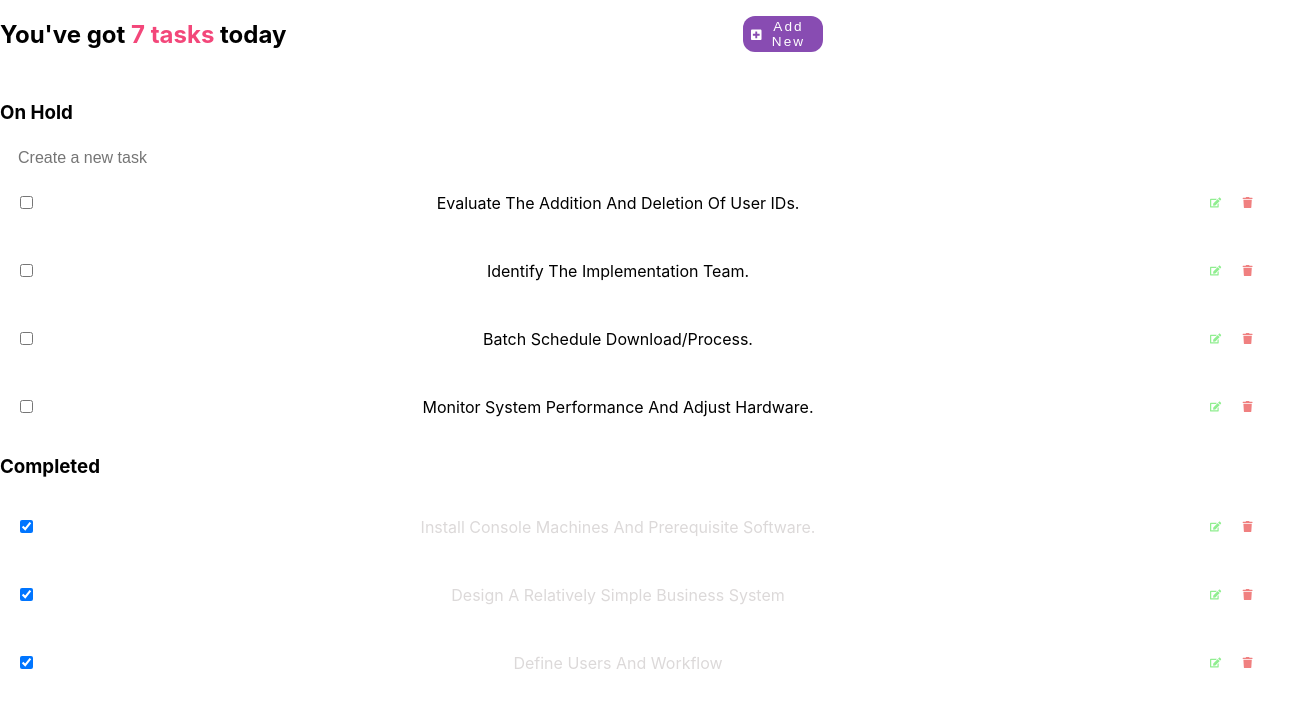
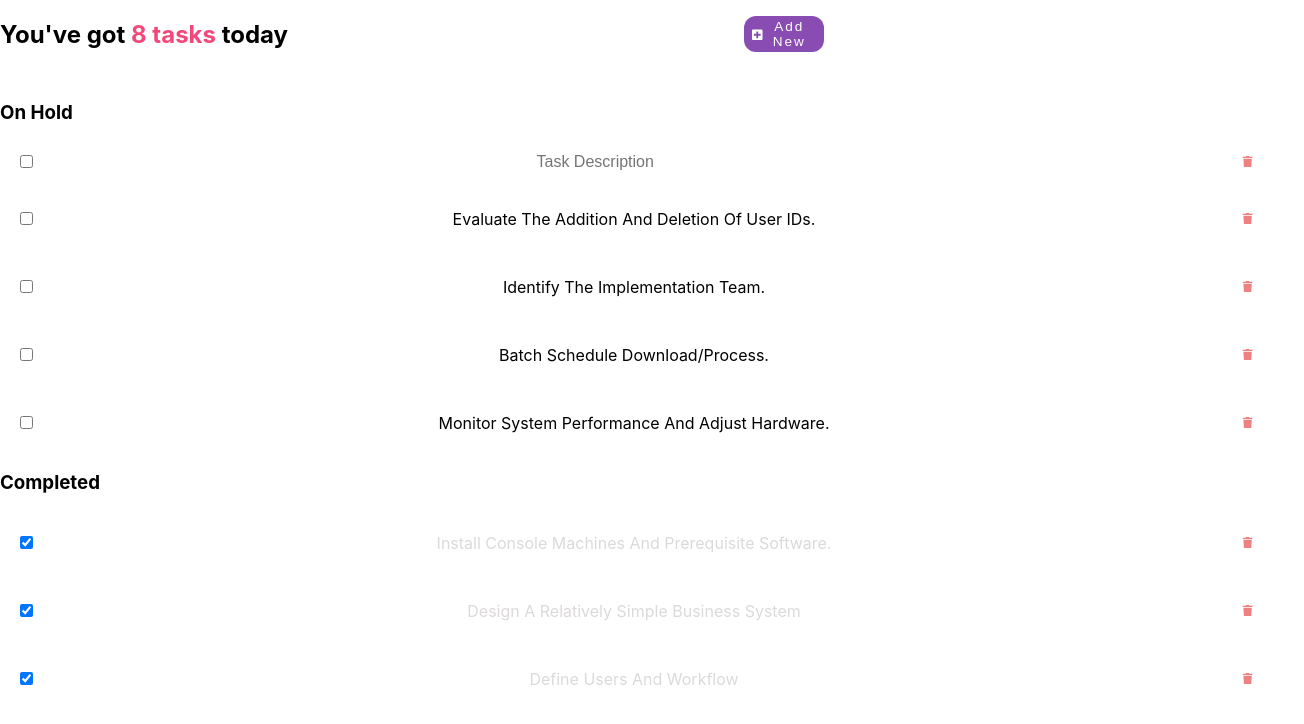
Before and after one commit to sp-95/todo-list-demo, a React (Create React App) app: page / in a window 1280 px wide. Both pictures are taken after a click on the button "Add New". Shown: the top 724 px of the page, 1304 px wide, since content can reach past the window. Built offline with nearby package versions, Linux system fonts and the light colour scheme; data requests are answered from the project's data file.

Commit message:
Feat: Handle task editing using edit dispatcher

```diff
--- a/src/components/Task.js
+++ b/src/components/Task.js
@@ -1,11 +1,26 @@
-import React from "react"
-import { FaEdit, FaTrash } from "react-icons/fa"
-import { useDispatch } from "react-redux"
-import { deleteTask, setCompleted } from "../redux"
+import React, { useState } from "react"
+import { FaTrash } from "react-icons/fa"
+import { connect, useDispatch } from "react-redux"
+import { deleteTask, editTask, setCompleted } from "../redux"
 import "./task_list.css"
 
-const Task = ({ id, title, completed }) => {
+const Task = ({ taskData, id = Date.now(), title = "", completed = false }) => {
+  const { editID } = taskData
   const dispatch = useDispatch()
+  const [task, setTask] = useState(title)
+
+  const handleEdit = e => {
+    e.preventDefault()
+
+    var editedTask = taskData.tasks.find(task => task.id === editID)
+    if (task) {
+      editedTask["title"] = task
+      dispatch(editTask(editedTask))
+    } else {
+      if (!title) dispatch(deleteTask(id))
+      else dispatch(editTask(editedTask))
+    }
+  }
 
   return (
     <div className={"task-item" + (completed ? " completed" : "")}>
@@ -15,11 +30,20 @@ const Task = ({ id, title, completed }) => {
         checked={completed}
         onChange={({ target }) => dispatch(setCompleted(id, target.checked))}
       />
-      <p>{title}</p>
+      {id === editID ? (
+        <form className="task-form" onSubmit={handleEdit}>
+          <input
+            type="text"
+            className="task-input"
+            placeholder="Task Description"
+            value={task}
+            onChange={({ target }) => setTask(target.value)}
+          />
+        </form>
+      ) : (
+        <p>{title}</p>
+      )}
       <div>
-        <button className="edit-btn" onClick={() => alert("Edited")}>
-          <FaEdit />
-        </button>
         <button className="delete-btn" onClick={() => dispatch(deleteTask(id))}>
           <FaTrash />
         </button>
@@ -28,4 +52,10 @@ const Task = ({ id, title, completed }) => {
   )
 }
 
-export default Task
+const mapStateToProps = state => {
+  return {
+    taskData: state.task,
+  }
+}
+
+export default connect(mapStateToProps)(Task)
--- a/src/components/TaskContainer.js
+++ b/src/components/TaskContainer.js
@@ -1,31 +1,28 @@
-import React, { useState, useEffect } from "react"
+import React, { useEffect } from "react"
 import "./task_container.css"
 import Task from "./Task"
 import Loading from "./Loading"
 import { FaPlusSquare } from "react-icons/fa"
 import { connect, useDispatch } from "react-redux"
-import { fetchTasks } from "../redux"
-import { addTask } from "../redux"
+import { fetchTasks, addTask } from "../redux"
 
 const TaskContainer = ({ taskData, fetchTasks }) => {
+  const { loading, tasks } = taskData
   const dispatch = useDispatch()
-
-  const { loading, tasks } = taskData
-  const [newTask, setNewTask] = useState(false)
-  const [task, setTask] = useState("")
 
   useEffect(() => {
     fetchTasks()
   }, [fetchTasks])
 
-  const handleAdd = e => {
-    e.preventDefault()
-
-    dispatch(addTask(task))
-    setTask("")
-    console.log("Task Added")
-
-    setNewTask(false)
+  const handleAdd = () => {
+    const newTask = {
+      id: Date.now(),
+      title: "",
+      completed: false,
+      status: "Pending",
+      priority: "Normal",
+    }
+    dispatch(addTask(newTask))
   }
 
   return (
@@ -38,7 +35,7 @@ const TaskContainer = ({ taskData, fetchTasks }) => {
           </span>{" "}
           today
         </h1>
-        <button className="add-btn" onClick={() => setNewTask(true)}>
+        <button className="add-btn" onClick={handleAdd}>
           <FaPlusSquare /> Add New
         </button>
       </div>
@@ -47,19 +44,6 @@ const TaskContainer = ({ taskData, fetchTasks }) => {
       ) : (
         <div className="task-list">
           <h3>On Hold</h3>
-          {newTask ? (
-            <form className="task-form" onSubmit={handleAdd}>
-              <input
-                type="text"
-                className="task-input"
-                placeholder="Create a new task"
-                value={task}
-                onChange={({ target }) => setTask(target.value)}
-              />
-            </form>
-          ) : (
-            ""
-          )}
           {tasks.length
             ? tasks
                 .filter(({ completed }) => !completed)
--- a/src/redux/tasks/taskActions.js
+++ b/src/redux/tasks/taskActions.js
@@ -53,6 +53,13 @@ export const deleteTask = id => {
   }
 }
 
+export const editTask = task => {
+  return {
+    type: "EDIT",
+    payload: task,
+  }
+}
+
 export const setCompleted = (id, completed) => {
   return {
     type: "COMPLETED",
--- a/src/redux/tasks/taskReducer.js
+++ b/src/redux/tasks/taskReducer.js
@@ -2,6 +2,7 @@ const initialState = {
   loading: false,
   tasks: [],
   error: "",
+  editID: null,
 }
 
 const reducer = (state = initialState, action) => {
@@ -13,33 +14,38 @@ const reducer = (state = initialState, action) => {
       }
     case "SUCCESS":
       return {
+        ...state,
         loading: false,
         tasks: action.payload,
         error: "",
       }
     case "FAILURE":
       return {
+        ...state,
         loading: false,
         tasks: [],
         error: action.payload,
       }
     case "ADD":
       const tasks = state.tasks
-      state.tasks.unshift({
-        id: Date.now(),
-        title: action.payload,
-        completed: false,
-        status: "Pending",
-        priority: "Normal",
-      })
+      state.tasks.unshift(action.payload)
       return {
         ...state,
         tasks: tasks,
+        editID: action.payload.id,
       }
     case "DELETE":
       return {
         ...state,
         tasks: state.tasks.filter(task => task.id !== action.payload),
+      }
+    case "EDIT":
+      return {
+        ...state,
+        tasks: state.tasks.map(task =>
+          task.id === action.payload.id ? action.payload : task
+        ),
+        editID: null,
       }
     case "COMPLETED":
       const { id, completed } = action.payload
```
